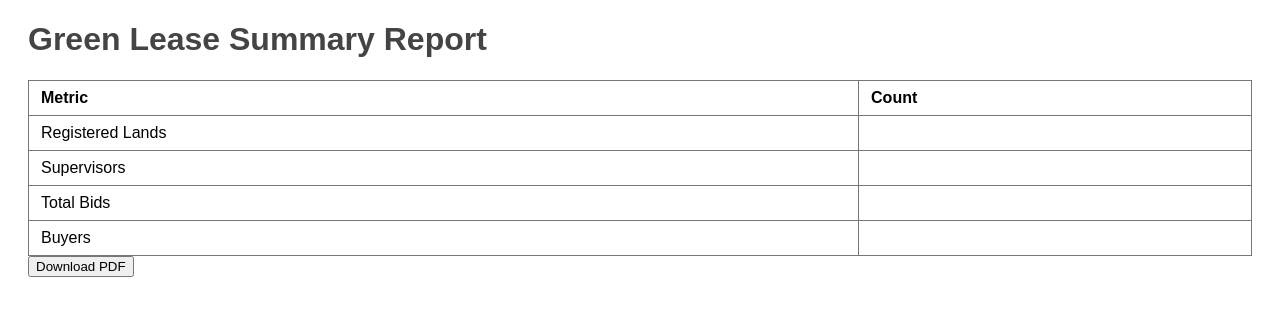
After one commit to rashmipathinayaka/Green-Lease, a PHP site: the page made by app/views/admin/report.view.php in a window 1280 px wide. The commit adds this page. Shown: the top 316 px of the page. Run offline with PHP 8.4, Linux system fonts and the light colour scheme; the template is opened without the code that fills it, so the values that code supplies are empty; some libraries are stand-ins or nearby versions.

Commit message:
created creport generating

```diff
--- /dev/null
+++ b/app/views/admin/report.view.php
@@ -0,0 +1,71 @@
+<!-- /views/admin/report_template.php -->
+<!DOCTYPE html>
+<html>
+<head>
+    <title>Admin Report</title>
+    <style>
+        body { font-family: Arial, sans-serif; }
+        .report-container { margin: 20px; }
+        h1 { color: #444; }
+        table {
+            border-collapse: collapse;
+            width: 100%;
+        }
+        table, th, td {
+            border: 1px solid #777;
+        }
+        th, td {
+            padding: 8px 12px;
+            text-align: left;
+        }
+    </style>
+    <!-- Include html2pdf.js library -->
+    <script src="https://cdnjs.cloudflare.com/ajax/libs/html2pdf.js/0.9.2/html2pdf.bundle.js"></script>
+</head>
+<body>
+<div class="report-container" id="report">
+    <h1>Green Lease Summary Report</h1>
+    <table>
+        <tr>
+            <th>Metric</th>
+            <th>Count</th>
+        </tr>
+        <tr>
+            <td>Registered Lands</td>
+            <td><?= htmlspecialchars($landCount) ?></td>
+        </tr>
+        <tr>
+            <td>Supervisors</td>
+            <td><?= htmlspecialchars($supervisorCount) ?></td>
+        </tr>
+        <tr>
+            <td>Total Bids</td>
+            <td><?= htmlspecialchars($bidCount) ?></td>
+        </tr>
+        <tr>
+            <td>Buyers</td>
+            <td><?= htmlspecialchars($buyerCount) ?></td>
+        </tr>
+    </table>
+
+    <!-- Button to trigger PDF download -->
+    <button id="downloadReport">Download PDF</button>
+</div>
+
+<script>
+// Add event listener to the button to trigger PDF download
+document.getElementById('downloadReport').addEventListener('click', function() {
+    const element = document.getElementById('report'); // The section to be downloaded
+    const opt = {
+        margin:       1,
+        filename:     'GreenLeaseReport.pdf',
+        image:        { type: 'jpeg', quality: 0.98 },
+        html2canvas:  { dpi: 192, letterRendering: true },
+        jsPDF:        { unit: 'in', format: 'letter', orientation: 'portrait' }
+    };
+    html2pdf().from(element).set(opt).save();
+});
+</script>
+
+</body>
+</html>
```
Also changed, not shown: app/controllers/Admin/Index.php (+21 -5 lines), app/controllers/Admin/Report.php (added, +45 -0 lines), app/models/RLand.php (+37 -0 lines), app/views/admin/index.view.php (+40 -0 lines), app/views/components/project.view.php (+2 -19 lines).
